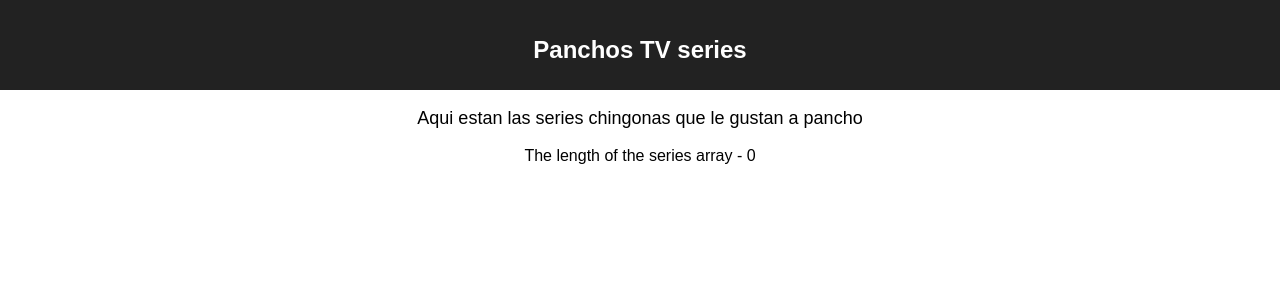
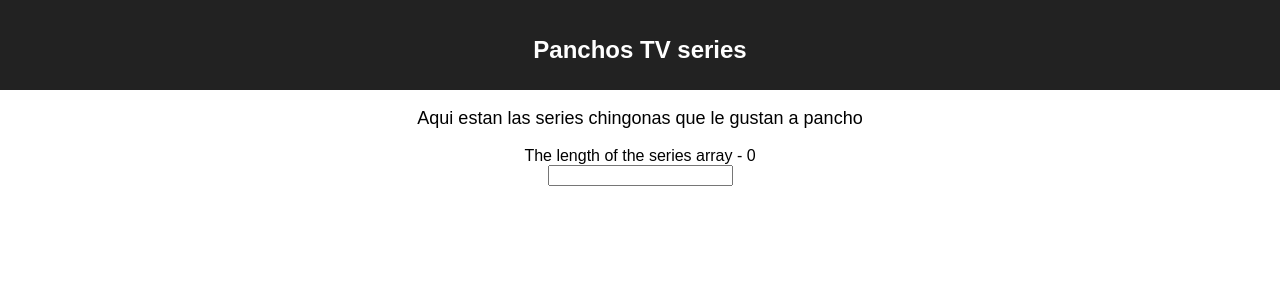
Before and after one commit to Xol3/Tv-series, a React (Create React App) app in the folder movieapp/: page / in a window 1280 px wide. Shown: the top 300 px of the page. Built offline with nearby package versions, Linux system fonts and the light colour scheme; no server answers.

Commit message:
got the life search to work

```diff
--- a/movieapp/src/components/App/App.js
+++ b/movieapp/src/components/App/App.js
@@ -1,19 +1,13 @@
 //why component below in {}
 import React, { Component } from 'react';
-import Intro from '../Intro/Index.js'
+import Intro from '../Intro/Index.js';
+import Series from '../../containers/series/index.js'
 import './App.css';
 import 'whatwg-fetch';
 
 //Main app component
 class App extends Component {
-  state = {
-    series: [] //state
-  }
-  componentDidMount(){
-    fetch('http://api.tvmaze.com/search/shows?q=Vikings')//need to resolved
-      .then(response => response.json()) // need to parse the results and parse the responce
-      .then(json => this.setState({series: json}))
-  }
+
   render() {
     return (
       <div className="App">
@@ -21,7 +15,7 @@ class App extends Component {
           <h1 className="App-title">Panchos TV series</h1>
         </header>
       <Intro message = "Aqui estan las series chingonas que le gustan a pancho" />
-      The length of the series array - {this.state.series.length}
+      <Series />
       </div>
     );
   }
--- /dev/null
+++ b/movieapp/src/components/SeriesList/index.css
@@ -0,0 +1,4 @@
+.series-list{
+  list-style-type: none;
+  padding-left: 0;
+}
--- /dev/null
+++ b/movieapp/src/components/SeriesList/index.js
@@ -0,0 +1,21 @@
+import React from 'react';
+import './index.css';
+//added key to allow react to keep track on what has changed
+const SeriesListItem = ({ series }) =>(
+  <li>
+  {series.show.name}
+  </li>
+)
+const SeriesList = (props) => {
+  return (
+    <div>
+      <ul className="series-list">
+      {props.list.map(series =>(
+        <SeriesListItem series={series} key={series.show.id} />
+      ))}
+      </ul>
+    </div>
+  )
+}
+
+export default SeriesList;
--- a/movieapp/src/containers/series/index.js
+++ b/movieapp/src/containers/series/index.js
@@ -1 +1,31 @@
-import React,{component} from react;
+import React,{Component} from 'react';
+import SeriesList from '../../components/SeriesList'
+
+class Series extends Component {
+  state = {
+    series: [] //state
+  }
+// `` allows to hot manipulate url  e will get inserted
+  onSeriesInputChange = e => {
+    fetch(`http://api.tvmaze.com/search/shows?q=${e.target.value}`)//need to resolved
+      .then(response => response.json()) // need to parse the results and parse the responce
+      .then(json => this.setState({series: json}))
+    console.log(e);
+    console.log(e.target.value);
+
+  }
+
+  render(){
+    return(
+      <div>
+      The length of the series array - {this.state.series.length}
+      <div>
+        <input type="text" onChange={this.onSeriesInputChange} />
+      </div>
+      <SeriesList list={this.state.series}/>
+      </div>
+    )
+  }
+}
+
+export default Series;
```
